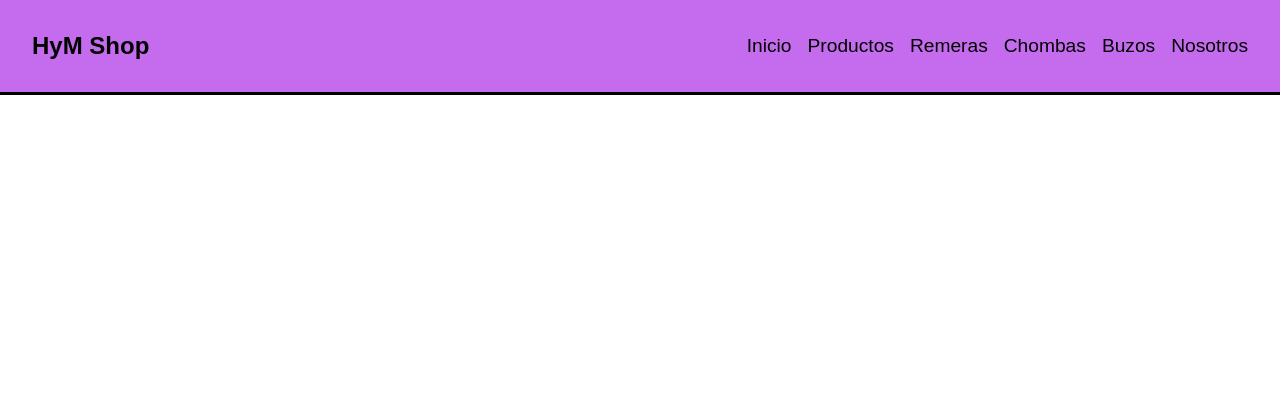
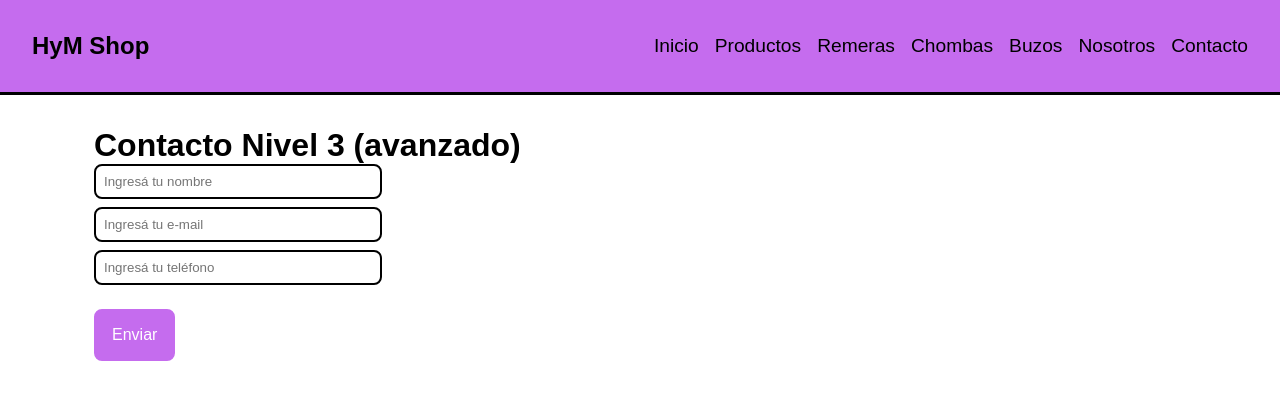
Before and after one commit to hymsoft-aprendiendo-react/codespaces-react, a React (Create React App) app: page /contacto in a window 1280 px wide. Shown: the top 400 px of the page. Built offline with nearby package versions, Linux system fonts and the light colour scheme.

Commit message:
Formulario de contacto (tres niveles)

```diff
--- a/package.json
+++ b/package.json
@@ -5,6 +5,7 @@
   "dependencies": {
     "react": "^18.2.0",
     "react-dom": "^18.2.0",
+    "react-hook-form": "^7.50.1",
     "react-router-dom": "^6.22.0",
     "react-scripts": "5.0.1",
     "styled-components": "^6.1.8"
--- a/src/ecommerce/App.jsx
+++ b/src/ecommerce/App.jsx
@@ -1,9 +1,10 @@
+import { BrowserRouter, Routes, Route } from "react-router-dom";
 import Navbar from "./components/Navbar/Navbar";
 import ItemListContainer from "./components/Productos/ItemListContainer";
 import ItemDetailContainer from "./components/Productos/ItemDetailContainer";
 import Nosotros from "./components/Nosotros/Nosotros";
+import Contacto from "./components/Nosotros/Contacto3";
 import "./main.css";
-import { BrowserRouter, Routes, Route } from "react-router-dom";
 
 function App() {
   return (
@@ -16,6 +17,7 @@ function App() {
           <Route path="/productos" element={<ItemListContainer />} />
           <Route path="/productos/:categoria" element={<ItemListContainer />} />
           <Route path="/nosotros" element={<Nosotros />} />
+          <Route path="/contacto" element={<Contacto />} />
         </Routes>
       </BrowserRouter>
     </div>
--- a/src/ecommerce/components/Navbar/Navbar.jsx
+++ b/src/ecommerce/components/Navbar/Navbar.jsx
@@ -38,6 +38,11 @@ const Navbar = () => {
             Nosotros
           </Link>
         </li>
+        <li>
+          <Link className="menu-link" to="/contacto">
+            Contacto
+          </Link>
+        </li>
       </ul>
     </nav>
   );
--- /dev/null
+++ b/src/ecommerce/components/Nosotros/Contacto3.jsx
@@ -0,0 +1,37 @@
+import { useForm } from "react-hook-form";
+
+const Contacto = () => {
+  const { register, handleSubmit } = useForm();
+
+  const enviar = (data) => {
+    console.log(data);
+  };
+
+  return (
+    <div className="container">
+      <h1 className="main-title">Contacto Nivel 3 (avanzado)</h1>
+      <form className="formulario" onSubmit={handleSubmit(enviar)}>
+        <input
+          type="text"
+          placeholder="Ingresá tu nombre"
+          {...register("nombre")}
+        />
+        <input
+          type="email"
+          placeholder="Ingresá tu e-mail"
+          {...register("email")}
+        />
+        <input
+          type="phone"
+          placeholder="Ingresá tu teléfono"
+          {...register("telefono")}
+        />
+        <button type="submit" className="enviar">
+          Enviar
+        </button>
+      </form>
+    </div>
+  );
+};
+
+export default Contacto;
```
Also changed, not shown: src/ecommerce/components/Nosotros/Contacto1.jsx (added, +55 -0 lines), src/ecommerce/components/Nosotros/Contacto2.jsx (added, +55 -0 lines), 1 other file (tests, documents, lock files or other folders).
